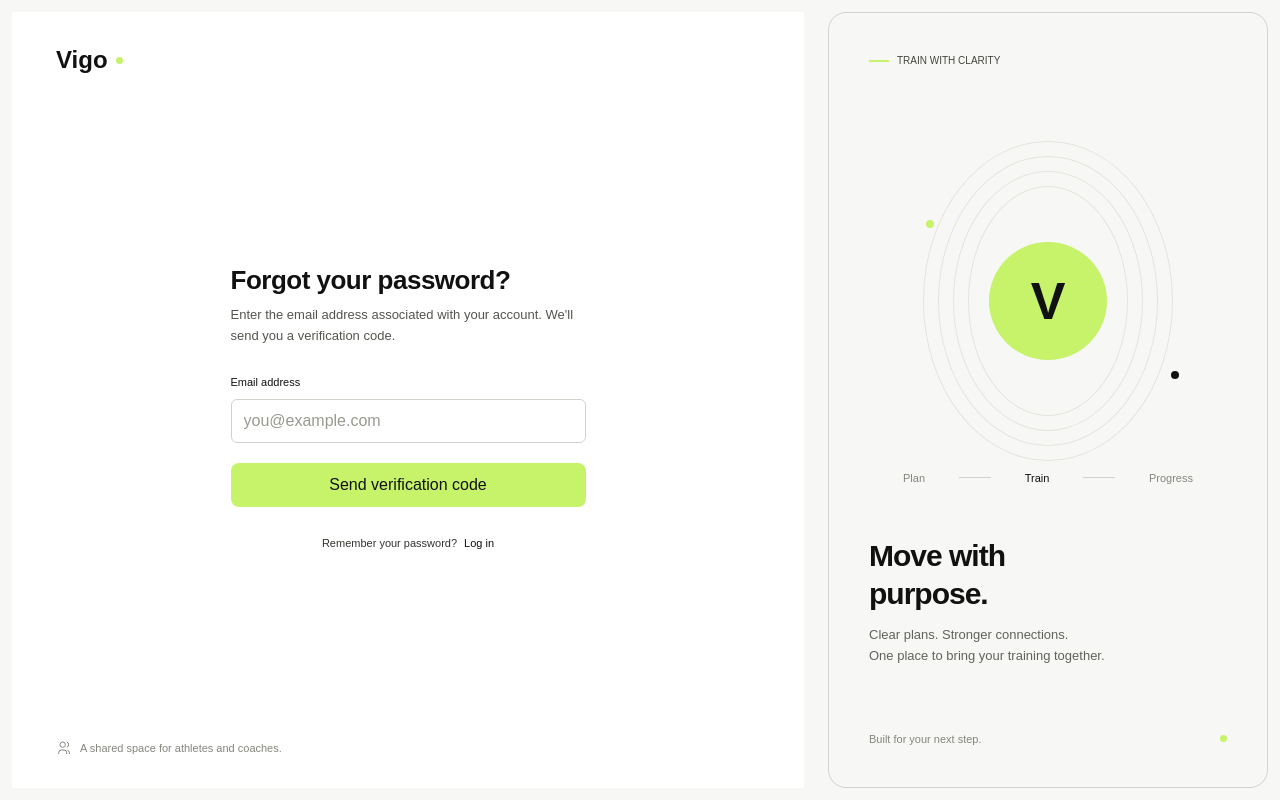
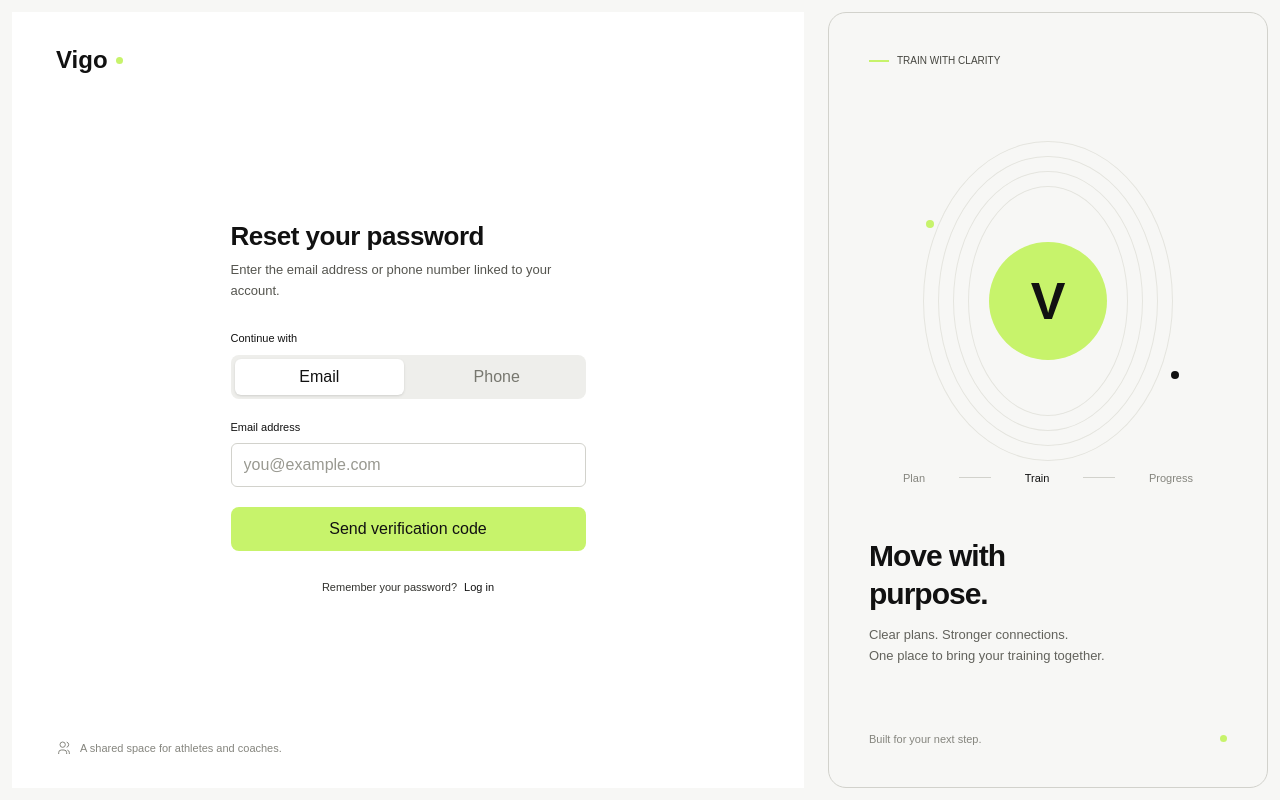
Before and after one commit to vigo-platform/front-end, a React (Vite) app: page /forgot-password in a window 1280 px wide. Built offline with nearby package versions, Linux system fonts and the light colour scheme; no server answers.

Commit message:
Support email and SMS password recovery flow

```diff
--- a/src/features/auth/pages/ForgotPasswordPage.tsx
+++ b/src/features/auth/pages/ForgotPasswordPage.tsx
@@ -1,19 +1,21 @@
 import { useState, type FormEvent } from 'react'
 import { Link, useNavigate } from 'react-router-dom'
 import AuthLayout from '../components/AuthLayout'
+import OtpChannelSelector from '../components/OtpChannelSelector'
 import { authService } from '../services/auth.service'
 import { ApiError } from '../../../lib/api/client'
+import type { OtpChannel } from '../types/auth-config.types'
 
-type ResetStep = 'EMAIL' | 'VERIFY' | 'NEW_PASSWORD' | 'SUCCESS'
-
-const inputClassName =
-  'h-11 w-full rounded-md border border-border bg-white px-3 text-[13px] text-ink outline-none transition placeholder:text-[#999991] focus:border-ink'
+type ResetStep = 'IDENTIFIER' | 'VERIFY' | 'NEW_PASSWORD' | 'SUCCESS'
+const channels: OtpChannel[] = ['EMAIL', 'PHONE']
+const inputClassName = 'h-11 w-full rounded-md border border-border bg-white px-3 text-[13px] text-ink outline-none transition placeholder:text-[#999991] focus:border-ink'
 const labelClassName = 'text-[11px] font-medium text-ink'
 
 function ForgotPasswordPage() {
   const navigate = useNavigate()
-  const [step, setStep] = useState<ResetStep>('EMAIL')
-  const [email, setEmail] = useState('')
+  const [step, setStep] = useState<ResetStep>('IDENTIFIER')
+  const [channel, setChannel] = useState<OtpChannel>('EMAIL')
+  const [identifier, setIdentifier] = useState('')
   const [otp, setOtp] = useState('')
   const [mfaToken, setMfaToken] = useState('')
   const [passwordResetToken, setPasswordResetToken] = useState('')
@@ -22,23 +24,18 @@ function ForgotPasswordPage() {
   const [showPassword, setShowPassword] = useState(false)
   const [isLoading, setIsLoading] = useState(false)
   const [errorMessage, setErrorMessage] = useState('')
+  const isEmail = channel === 'EMAIL'
 
   function handleError(error: unknown) {
-    setErrorMessage(
-      error instanceof ApiError
-        ? error.message
-        : 'Unable to connect to the server. Please try again.',
-    )
+    setErrorMessage(error instanceof ApiError ? error.message : 'Unable to connect to the server. Please try again.')
   }
 
-  async function handleRequestCode(event: FormEvent<HTMLFormElement>) {
+  async function requestCode(event: FormEvent<HTMLFormElement>) {
     event.preventDefault()
     setErrorMessage('')
     try {
       setIsLoading(true)
-      const response = await authService.initiatePasswordReset({
-        email: email.trim(),
-      })
+      const response = await authService.initiatePasswordReset({ identifier: identifier.trim() })
       setMfaToken(response.data.mfaToken)
       setStep('VERIFY')
     } catch (error) {
@@ -48,17 +45,14 @@ function ForgotPasswordPage() {
     }
   }
 
-  async function handleVerifyCode(event: FormEvent<HTMLFormElement>) {
+  async function verifyCode(event: FormEvent<HTMLFormElement>) {
     event.preventDefault()
     setErrorMessage('')
     try {
       setIsLoading(true)
-      const response = await authService.verifyPasswordReset({
-        mfaToken,
-        otp,
-      })
+      const response = await authService.verifyPasswordReset({ mfaToken, otp })
       if (response.data.step !== 'PASSWORD_RESET_REQUIRED') {
-        setErrorMessage('Password reset could not be verified. Please try again.')
+        setErrorMessage('The verification code was not accepted. Please try again.')
         return
       }
       setPasswordResetToken(response.data.passwordReset.passwordResetToken)
@@ -70,7 +64,7 @@ function ForgotPasswordPage() {
     }
   }
 
-  async function handleSetPassword(event: FormEvent<HTMLFormElement>) {
+  async function resetPassword(event: FormEvent<HTMLFormElement>) {
     event.preventDefault()
     setErrorMessage('')
     if (password !== confirmPassword) {
@@ -79,10 +73,7 @@ function ForgotPasswordPage() {
     }
     try {
       setIsLoading(true)
-      await authService.completePasswordReset({
-        passwordResetToken,
-        newPassword: password,
-      })
+      await authService.completePasswordReset({ passwordResetToken, newPassword: password })
       setStep('SUCCESS')
     } catch (error) {
       handleError(error)
@@ -95,9 +86,8 @@ function ForgotPasswordPage() {
     setErrorMessage('')
     if (step === 'VERIFY') {
       setOtp('')
-      setStep('EMAIL')
+      setStep('IDENTIFIER')
     } else if (step === 'NEW_PASSWORD') {
-      setOtp('')
       setStep('VERIFY')
     }
   }
@@ -105,66 +95,48 @@ function ForgotPasswordPage() {
   return (
     <AuthLayout>
       <div className="w-full">
-        {step === 'EMAIL' && (
+        {step === 'IDENTIFIER' && (
           <>
             <div className="mb-7">
-              <h1 className="mb-2 text-[26px] leading-tight font-bold tracking-[-0.5px] text-ink">
-                Forgot your password?
-              </h1>
-              <p className="text-[13px] leading-[1.6] text-[#55554f]">
-                Enter the email address associated with your account. We'll send you a verification code.
-              </p>
+              <h1 className="mb-2 text-[26px] leading-tight font-bold tracking-[-0.5px] text-ink">Reset your password</h1>
+              <p className="text-[13px] leading-[1.6] text-[#55554f]">Enter the email address or phone number linked to your account.</p>
             </div>
-            <form onSubmit={handleRequestCode} className="flex flex-col gap-5">
+            <form onSubmit={requestCode} className="flex flex-col gap-5">
+              <OtpChannelSelector channels={channels} value={channel} onChange={setChannel} />
               <div className="flex flex-col gap-2">
-                <label htmlFor="reset-email" className={labelClassName}>Email address</label>
-                <input
-                  id="reset-email"
-                  type="email"
-                  autoComplete="email"
-                  placeholder="you@example.com"
-                  value={email}
-                  onChange={(event) => setEmail(event.target.value)}
-                  required
-                  className={inputClassName}
-                />
+                <label htmlFor="reset-identifier" className={labelClassName}>{isEmail ? 'Email address' : 'Phone number'}</label>
+                <input id="reset-identifier" type={isEmail ? 'email' : 'tel'} inputMode={isEmail ? 'email' : 'tel'} autoComplete={isEmail ? 'email' : 'tel'} placeholder={isEmail ? 'you@example.com' : '09123456789'} value={identifier} onChange={(event) => setIdentifier(event.target.value)} required className={inputClassName} />
               </div>
               {errorMessage && <p role="alert" className="rounded-md bg-red-50 px-3 py-2 text-[12px] text-red-700">{errorMessage}</p>}
-              <button type="submit" disabled={isLoading} className="flex h-11 w-full items-center justify-center rounded-lg bg-accent text-[13px] font-semibold text-ink transition hover:bg-accent-deep disabled:cursor-not-allowed disabled:opacity-60">
-                {isLoading ? 'Sending code...' : 'Send verification code'}
-              </button>
+              <button type="submit" disabled={isLoading} className="flex h-11 w-full items-center justify-center rounded-lg bg-accent text-[13px] font-semibold text-ink transition hover:bg-accent-deep disabled:opacity-60">{isLoading ? 'Sending code...' : 'Send verification code'}</button>
             </form>
-            <p className="mt-7 text-center text-[11px] text-[#33332f]">
-              Remember your password? <Link to="/login" className="ml-1 font-medium text-ink hover:underline">Log in</Link>
-            </p>
+            <p className="mt-7 text-center text-[11px] text-[#33332f]">Remember your password? <Link to="/login" className="ml-1 font-medium text-ink hover:underline">Log in</Link></p>
           </>
         )}
-
         {step === 'VERIFY' && (
           <>
             <div className="mb-6">
-              <h1 className="mb-2 text-[26px] leading-tight font-bold tracking-[-0.5px] text-ink">Verify your email</h1>
-              <p className="text-[13px] leading-relaxed text-[#55554f]">Enter the verification code sent to <strong className="font-medium text-ink">{email}</strong>.</p>
+              <h1 className="mb-2 text-[26px] leading-tight font-bold tracking-[-0.5px] text-ink">Verify your {isEmail ? 'email' : 'phone'}</h1>
+              <p className="text-[13px] leading-relaxed text-[#55554f]">Enter the verification code sent to {identifier}.</p>
             </div>
-            <form onSubmit={handleVerifyCode} className="flex flex-col gap-5">
+            <form onSubmit={verifyCode} className="flex flex-col gap-5">
               <div className="flex flex-col gap-2">
                 <label htmlFor="reset-otp" className={labelClassName}>Verification code</label>
-                <input id="reset-otp" type="text" inputMode="numeric" autoComplete="one-time-code" placeholder="Enter code" value={otp} onChange={(event) => setOtp(event.target.value)} minLength={5} maxLength={6} required className={inputClassName} />
+                <input id="reset-otp" type="text" inputMode="numeric" autoComplete="one-time-code" placeholder="Enter code" value={otp} onChange={(event) => setOtp(event.target.value)} minLength={6} maxLength={6} pattern="[0-9]{6}" required className={inputClassName} />
               </div>
               {errorMessage && <p role="alert" className="rounded-md bg-red-50 px-3 py-2 text-[12px] text-red-700">{errorMessage}</p>}
-              <button type="submit" disabled={isLoading} className="flex h-11 w-full items-center justify-center rounded-lg bg-accent text-[13px] font-semibold text-ink transition hover:bg-accent-deep disabled:opacity-60">{isLoading ? 'Verifying...' : 'Verify email'}</button>
+              <button type="submit" disabled={isLoading} className="flex h-11 w-full items-center justify-center rounded-lg bg-accent text-[13px] font-semibold text-ink transition hover:bg-accent-deep disabled:opacity-60">{isLoading ? 'Verifying...' : 'Verify code'}</button>
               <button type="button" onClick={goBack} className="h-8 text-[11px] text-ink hover:underline">Back</button>
             </form>
           </>
         )}
-
         {step === 'NEW_PASSWORD' && (
           <>
             <div className="mb-6">
               <h1 className="mb-2 text-[26px] leading-tight font-bold tracking-[-0.5px] text-ink">Create a new password</h1>
               <p className="text-[13px] leading-relaxed text-[#55554f]">Choose a new password for your Vigo account.</p>
             </div>
-            <form onSubmit={handleSetPassword} className="flex flex-col gap-4">
+            <form onSubmit={resetPassword} className="flex flex-col gap-4">
               <div className="flex flex-col gap-2">
                 <label htmlFor="new-password" className={labelClassName}>New password</label>
                 <div className="relative">
@@ -182,7 +154,6 @@ function ForgotPasswordPage() {
             </form>
           </>
         )}
-
         {step === 'SUCCESS' && (
           <div>
             <h1 className="mb-2 text-[25px] leading-tight font-bold tracking-[-0.5px] text-ink">Password updated</h1>
@@ -194,5 +165,4 @@ function ForgotPasswordPage() {
     </AuthLayout>
   )
 }
-
 export default ForgotPasswordPage
```
